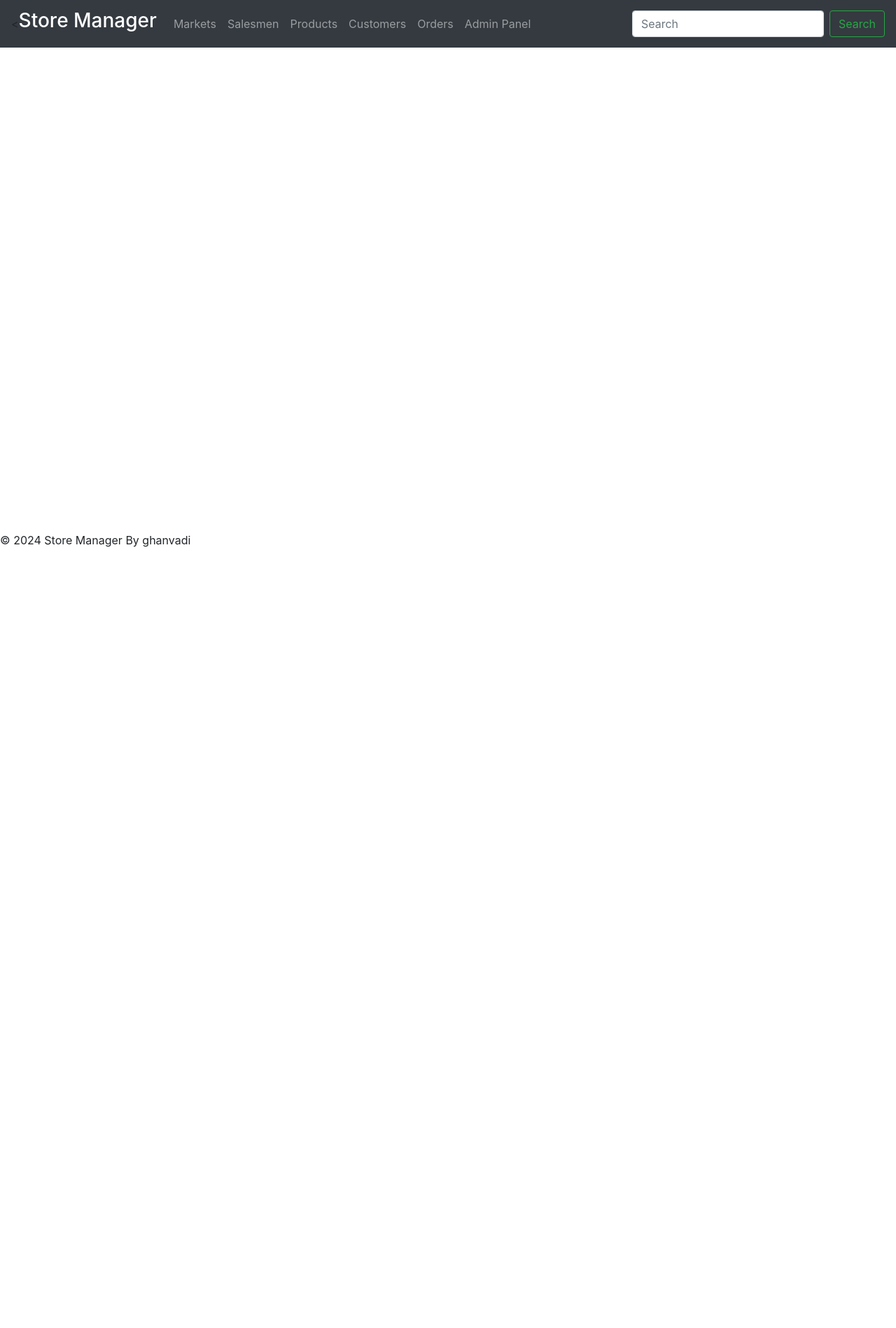
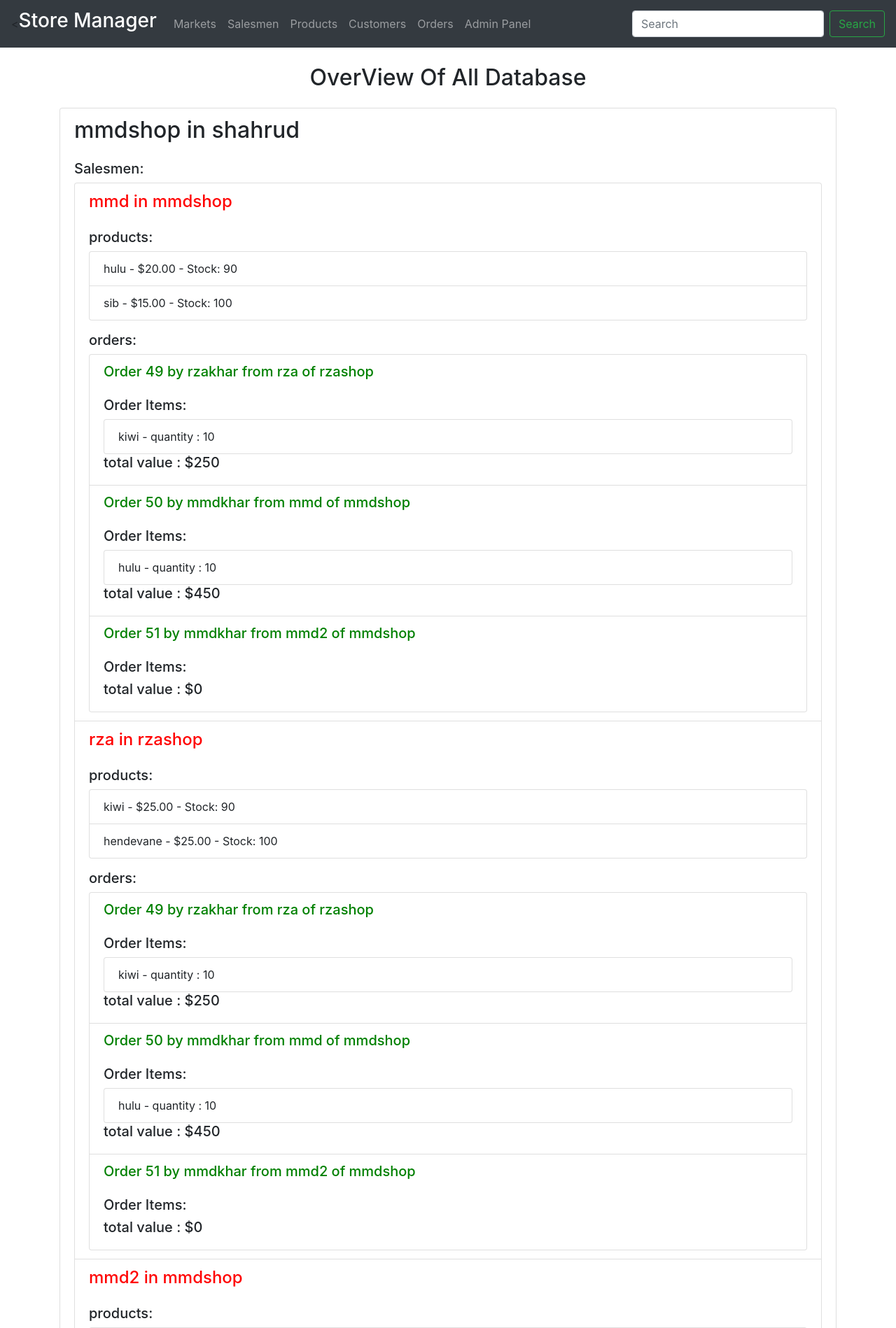
Before and after one commit to mmzamani1/storeManagement, a Django app: page / in a window 1280 px wide. Shown: the top 1898 px of the page at 70% size. Before the commit the page ends 782 px from the top, so only its background shows below. Run offline with Django 4.2, Linux system fonts and the light colour scheme; data comes from the database, SQL or seed files in the repository; both versions use the stored data as it was after the commit; some libraries are stand-ins or nearby versions.

Commit message:
`Refactored templates and views for store management system`

```diff
--- a/store/storeManager/templates/base.html
+++ b/store/storeManager/templates/base.html
@@ -48,7 +48,6 @@
         {% endblock %}
     </main>
     <footer>
-        <p style="position: fixed; bottom: 0;">&copy; 2024 Store Manager By ghanvadi</p>
     </footer>
 
 
--- /dev/null
+++ b/store/storeManager/templates/home.html
@@ -0,0 +1,100 @@
+{% extends 'base.html' %}
+{% block content %}
+
+<div class="container">
+    <h2 class="text-center my-4">OverView Of All Database</h2>
+
+
+
+    <div class="list-group">
+        {% for market in markets %}
+        <div class="list-group-item">
+            <div class="d-flex justify-content-between align-items-center">
+                <h2>{{ market.market_name }} in {{ market.location }}</h2>
+            </div>
+
+            <div class="mt-3">
+                <h5>Salesmen:</h5>
+                <ul class="list-group">
+                    {% for salesman in salesmen %}
+                    <div class="list-group-item">
+                        <div class="d-flex justify-content-between align-items-center">
+                            <h4 style="color: red;">{{ salesman.salesman_name }} in {{ salesman.market.market_name }}
+                            </h4>
+                        </div>
+
+                        <div class="mt-3">
+                            <h5>products:</h5>
+                            <ul class="list-group">
+                                {% for product in products %}
+                                {% if product.salesman == salesman %}
+                                <li class="list-group-item d-flex justify-content-between align-items-center">
+                                    {{ product.product_name }} - ${{ product.price }} - Stock: {{ product.stock }}
+                                </li>
+                                {% endif %}
+                                {% empty %}
+                                <li class="list-group-item">No products available</li>
+                                {% endfor %}
+                            </ul>
+                        </div>
+
+                        <div class="mt-3">
+                            <h5>orders:</h5>
+                            <ul class="list-group">
+                                {% for order in orders %}
+                                <div class="list-group-item">
+                                    <div class="d-flex justify-content-between align-items-center">
+                                        <h5 style="color: green;">
+                                            Order {{ order.order_id }} by {{ order.customer }} from {{order.salesman}} of {{ order.market }}
+                                        </h5>
+                                    </div>
+
+                                    <div class="mt-3">
+                                        <h5>Order Items:</h5>
+                                        <ul class="list-group">
+                                            {% for orderitem in orderitems %}
+                                            {% if orderitem.order == order %}
+                                            <li
+                                                class="list-group-item d-flex justify-content-between align-items-center">
+                                                {{ orderitem.product }} - quantity : {{ orderitem.quantity }}
+                                            </li>
+                                            {% endif %}
+                                            {% empty %}
+                                            <li>No orderItem available</li>
+                                            {% endfor %}
+                                        </ul>
+                                        <h5>total value : ${{ order.total_value }}</h5>
+                                    </div>
+
+                                </div>
+                                {% empty %}
+                                <li>No order available</li>
+                                {% endfor %}
+                            </ul>
+                        </div>
+
+                    </div>
+                    {% endfor %}
+                </ul>
+            </div>
+
+            <div class="mt-3">
+                <h5>Customers:</h5>
+                <ul class="list-group">
+                    {% for customer in customers %}
+                    {% if customer.market == market %}
+                    <li class="list-group-item d-flex justify-content-between align-items-center">
+                        {{ customer.customer_name }}
+                    </li>
+                    {% endif %}
+                    {% empty %}
+                    <li class="list-group-item">No customers available</li>
+                    {% endfor %}
+                </ul>
+            </div>
+        </div>
+        {% endfor %}
+    </div>
+</div>
+
+{% endblock %}
--- a/store/storeManager/views.py
+++ b/store/storeManager/views.py
@@ -13,7 +13,22 @@ admin.site.register(Order)
 admin.site.register(OrderItem)
 
 def home(request):
-    return render(request, 'base.html')
+
+    markets = Market.objects.all()
+    salesmen = Salesman.objects.all()
+    products = Product.objects.all()
+    customers = Customer.objects.all()
+    orders = Order.objects.all()
+    orderitems = OrderItem.objects.all()
+
+    return render(request, 'home.html', {
+        'markets' : markets,
+        'salesmen' : salesmen,
+        'products' : products,
+        'customers' : customers,
+        'orders' : orders,
+        'orderitems' : orderitems,
+    })
 
 # Generic views for Market
 class MarketListView(ListView):
```
Also changed, not shown: store/storeManager/templates/customer/customer_list.html (+23 -12 lines), store/storeManager/templates/order/order_list.html (+28 -13 lines), store/storeManager/templates/product/product_list.html (+32 -15 lines), store/storeManager/templates/salesman/salesman_list.html (+48 -26 lines), store/db.sqlite3.
